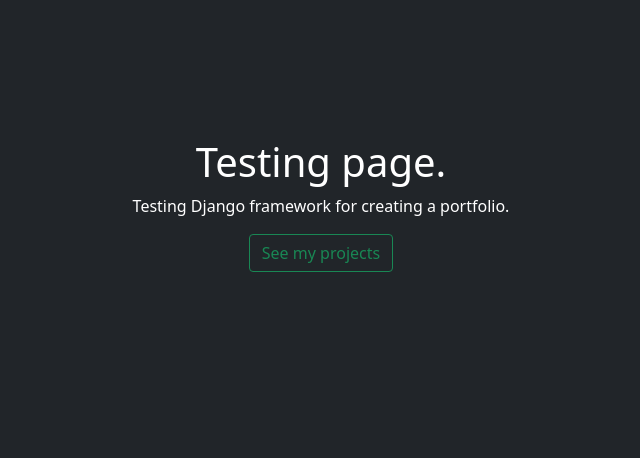
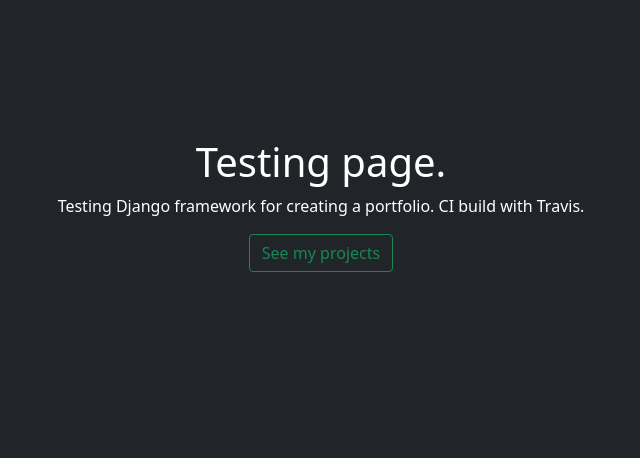
Before and after one commit to Heikura/portfolio, a Django app: page / in a window 1280 px wide. Shown: the part 187-645 px from the top of the page, without its empty margins (319-959 px from the left). Run offline with Django 3.2, Linux system fonts and the light colour scheme; some libraries are stand-ins or nearby versions.

Commit message:
travis deploy

```diff
--- a/homepage/templates/homepage/index.html
+++ b/homepage/templates/homepage/index.html
@@ -25,7 +25,7 @@
 
     <main class="main-view">
       <h1>Testing page.</h1>
-      <p class="front-text"> Testing Django framework for creating a portfolio.</p>
+      <p class="front-text"> Testing Django framework for creating a portfolio. CI build with Travis.</p>
       <p class="front-text">
         <a href="/projects"<button type="button" class="btn btn-outline-success">See my projects</button> </a>
       </p>
```
